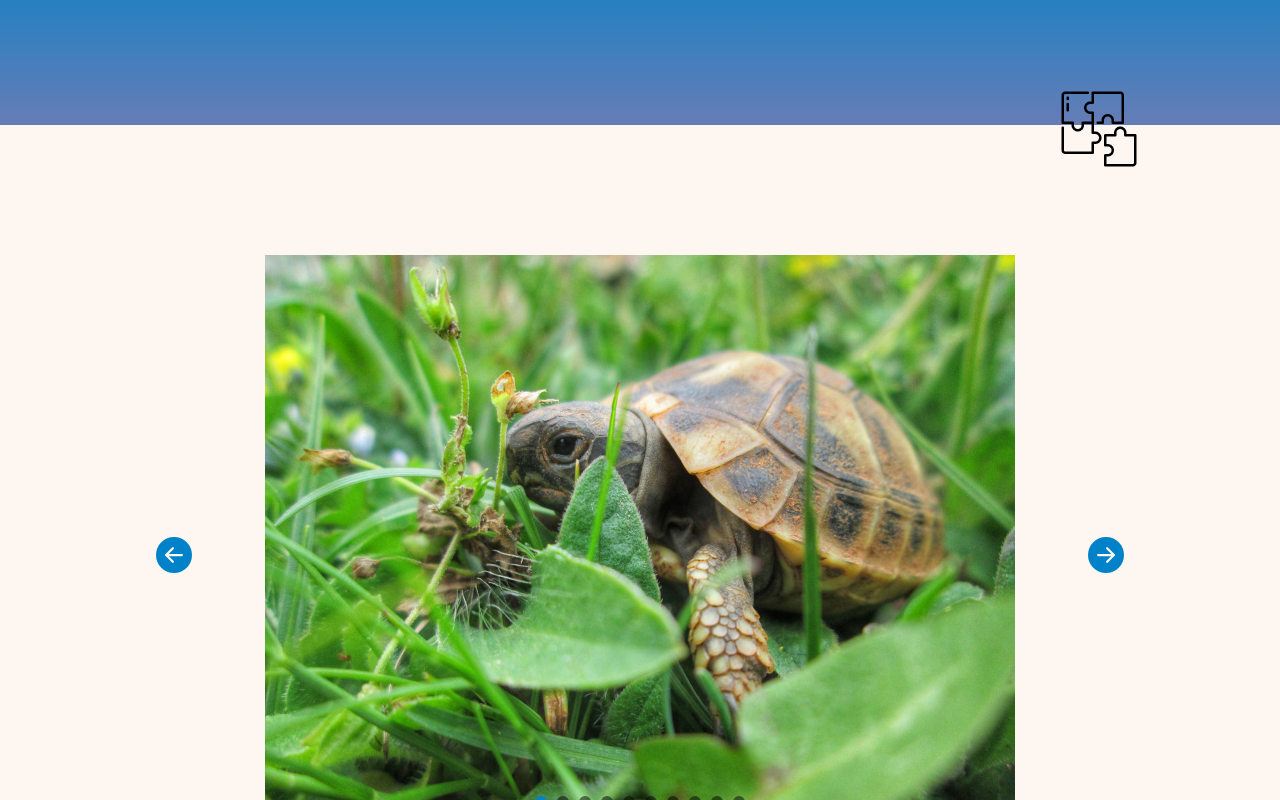
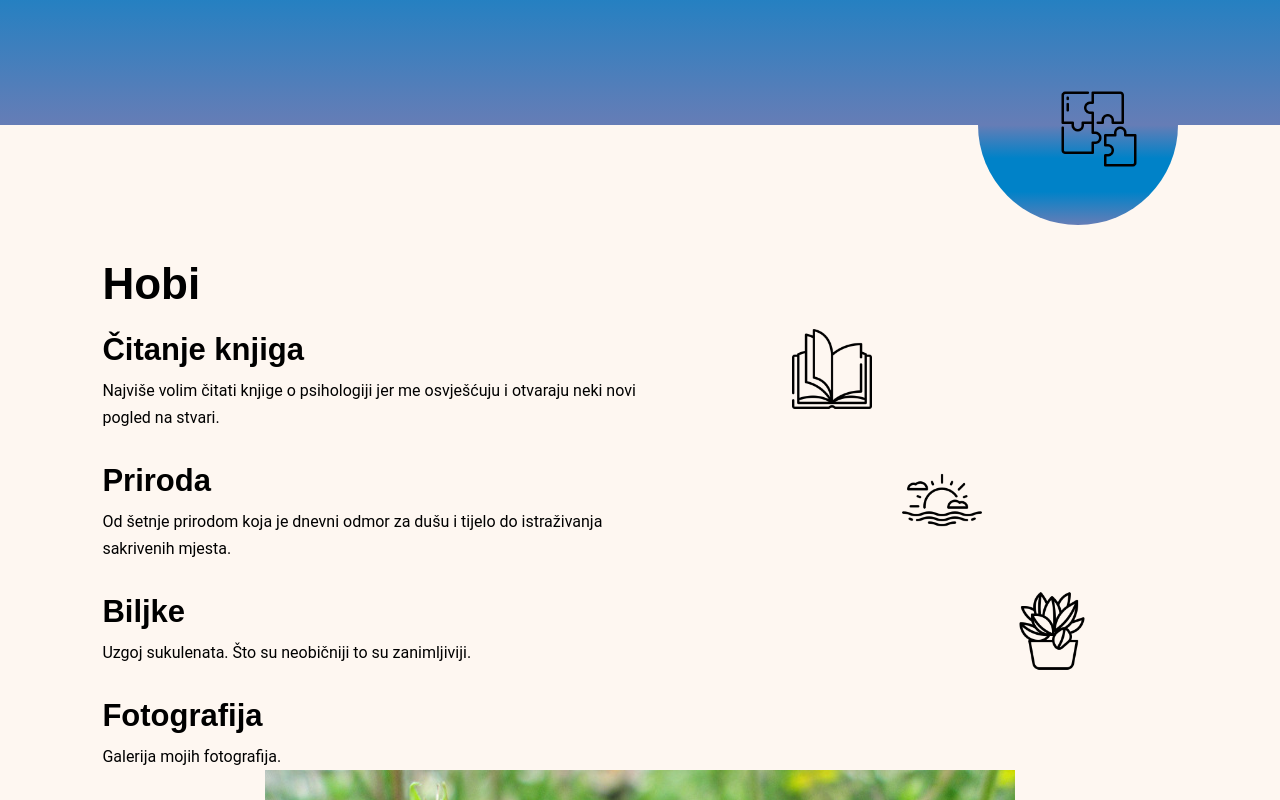
Before and after one commit to valentinaotocan/portfolio, a React (Vite) app: page /o-meni in a window 1280 px wide. Shown: the part 1260-2060 px from the top of the page. Built offline with nearby package versions, Linux system fonts and the light colour scheme; a web font is replaced by a local one.

Commit message:
Add hobby section and style

```diff
--- a/src/pages/About.tsx
+++ b/src/pages/About.tsx
@@ -1,12 +1,15 @@
-import { motion } from 'framer-motion';
-import { fromOpacity, fromTop } from '../Animation';
+import { motion } from "framer-motion";
+import { fromOpacity, fromTop } from "../Animation";
 import useTitle from "../hooks/useTitle";
-import skills from '../assets/images/icons/skills.png';
+import skills from "../assets/images/icons/skills.png";
 import handshake from "../assets/images/icons/handshake.png";
 import profile from "../assets/images/profile.jpeg";
 import coding from "../assets/images/icons/coding.png";
 import puzzle from "../assets/images/icons/puzzle.png";
-import Slider from '../components/Slider';
+import book from '../assets/images/icons/book.png';
+import sunset from '../assets/images/icons/sunset.png';
+import succulent from '../assets/images/icons/succulent.png';
+import Slider from "../components/Slider";
 
 function About() {
   useTitle("O meni");
@@ -100,7 +103,65 @@ function About() {
         </div>
       </section>
 
-      <section className='ptb-custom plr-custom'>
+      <section className="section hobby ptb-custom plr-custom">
+        <div className="hobby__circle-top linear-bg"></div>
+        <div className="hobby__circle-bottom linear-bg"></div>
+        <div className="mw-550">
+          <h2 className="fs-xl pb-sm">Hobi</h2>
+          <div className="pos-r">
+            <h3 className="fs-lg">Čitanje knjiga</h3>
+            <p className="pb-lg fs-base">
+              Najviše volim čitati knjige o psihologiji jer me osvješćuju i
+              otvaraju neki novi pogled na stvari.
+            </p>
+            <motion.img
+              src={book}
+              loading="lazy"
+              className="icon-book pos-a png-w fromTop"
+              alt="Book"
+              variants={fromTop}
+              initial="hidden"
+              whileInView="visible"
+              viewport={{ once: true }}
+            />
+          </div>
+          <div className="pos-r">
+            <h3 className="fs-lg">Priroda</h3>
+            <p className="pb-lg fs-base">
+              Od šetnje prirodom koja je dnevni odmor za dušu i tijelo do
+              istraživanja sakrivenih mjesta.
+            </p>
+            <motion.img
+              src={sunset}
+              loading="lazy"
+              className="icon-nature pos-a png-w fromTop"
+              alt="Sunset"
+              variants={fromTop}
+              initial="hidden"
+              whileInView="visible"
+              viewport={{ once: true }}
+            />
+          </div>
+          <div className="pos-r">
+            <h3 className="fs-lg">Biljke</h3>
+            <p className="pb-lg fs-base">
+              Uzgoj sukulenata. Što su neobičniji to su zanimljiviji.
+            </p>
+            <motion.img
+              src={succulent}
+              loading="lazy"
+              className="icon-succulent pos-a png-w fromTop"
+              alt="Succulent"
+              variants={fromTop}
+              initial="hidden"
+              whileInView="visible"
+              viewport={{ once: true }}
+            />
+          </div>
+          <h3 className="fs-lg">Fotografija</h3>
+          <p className="pb-xl fs-base">Galerija mojih fotografija.</p>
+        </div>
+
         <Slider />
       </section>
     </>
--- a/src/styles/main.scss
+++ b/src/styles/main.scss
@@ -41,7 +41,7 @@ body {
   -webkit-font-smoothing: antialiased;
 }
 
-h1, h2, a {
+h1, h2, h3, a {
  font-family: 'Arima Madurai', sans-serif;
 }
 
@@ -77,6 +77,14 @@ img {
   width: toRem(80px);
 }
 
+.pos-r {
+  position: relative;
+}
+
+.pos-a {
+  position: absolute;
+}
+
 .section {
   position: relative;
   &--first {
--- a/src/styles/pages/About.scss
+++ b/src/styles/pages/About.scss
@@ -1,6 +1,5 @@
 .about-me {
   display: flex;
-
   &__circle {
     position: absolute;
     width: toRem(340px);
@@ -36,6 +35,47 @@
     bottom: -44px;
     right: 11%;
     z-index: 1;
+  }
+}
+
+.hobby {
+  &__circle-top {
+    width: 200px;
+    height: 100px;
+    border-radius: 0 0 110px 110px;
+    position: absolute;
+    top: 0;
+    right: 8%;
+  }
+  &__circle-bottom {
+    width: 100px;
+    height: 100px;
+    border-radius: 0 100% 0 0;
+    position: absolute;
+    bottom: 0;
+    left: 0;
+  }
+
+  .icon-book {
+    top: 5px;
+    right: -40%;
+    @media (max-width: 1000px) {
+      display: none;
+    }
+  }
+  .icon-nature {
+    top: 5px;
+    right: -60%;
+    @media (max-width: 1024px) {
+      display: none;
+    }
+  }
+  .icon-succulent {
+    top: 5px;
+    right: -80%;
+    @media (max-width: 1024px) {
+      display: none;
+    }
   }
 }
 
--- a/src/styles/utils.spacing.scss
+++ b/src/styles/utils.spacing.scss
@@ -27,6 +27,9 @@ $spacer: 0.5rem;
 }
 .pb-md {
   padding-bottom: ($spacer * 2);
+}
+.pb-lg {
+  padding-bottom: ($spacer * 3);
 }
 
 // padding top-bottom
```
